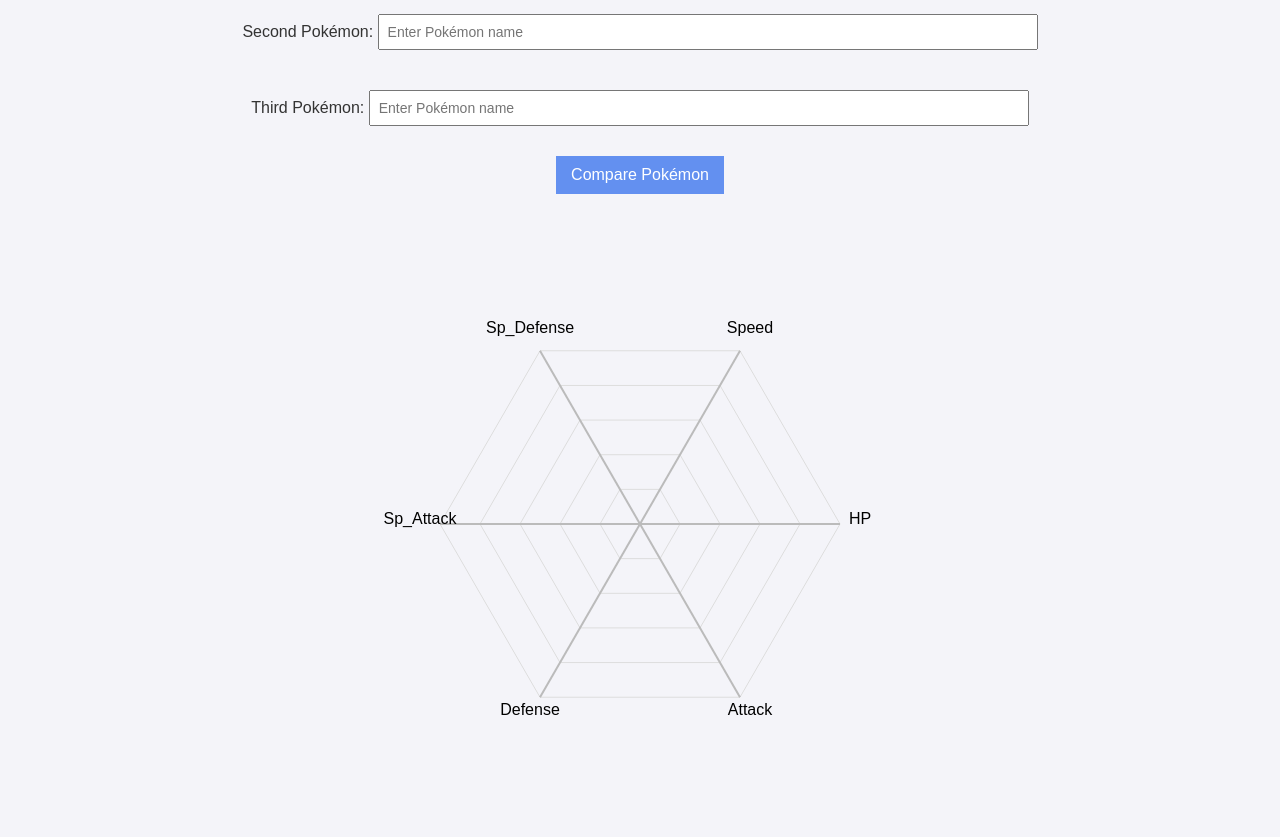
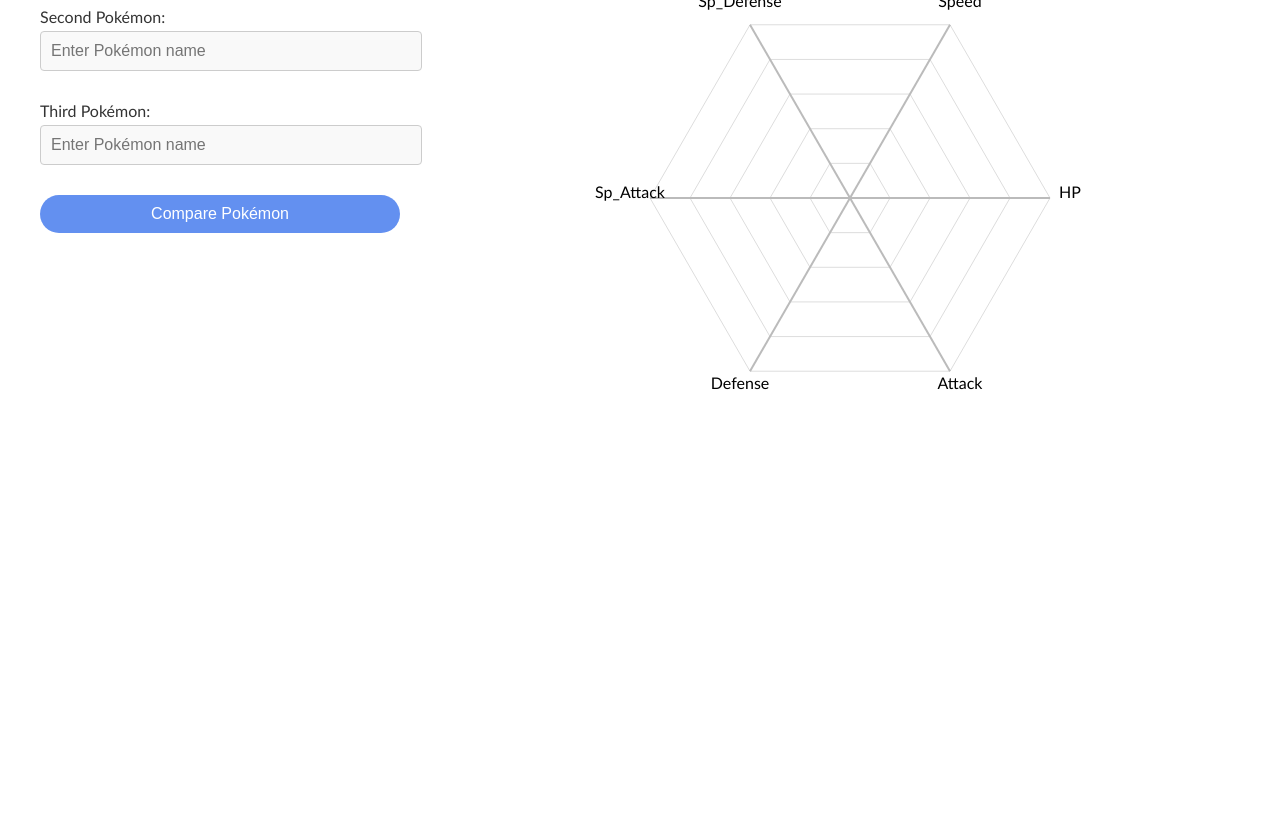
Before and after one commit to YusukeHayashibara/Pokemon_Compare, a plain HTML site: page index.html in a window 1280 px wide. Shown: the part 152-989 px from the top of the page. After the commit the page ends 800 px from the top, so only its background shows below. Drawn offline with nearby package versions, Linux system fonts and the light colour scheme; files whose address does not match are found by name.

Commit message:
Update style.css

```diff
--- a/style.css
+++ b/style.css
@@ -1,47 +1,68 @@
-/* Estilos Gerais */
+/* General Styles */
 body {
-    font-family: Arial, sans-serif;
-    background-color: #f4f4f9;
+    font-family: Gill Sans, sans-serif;
+    background-color: #ffffff;
     margin: 0;
     padding: 0;
 }
 
 .container {
-    width: 90%;
-    max-width: 800px;
+    display: flex;
+    justify-content: space-between;
+    align-items: flex-start;
+    max-width: 1200px;
     margin: 0 auto;
-    text-align: center;
     padding: 20px;
+}
+
+.left-panel {
+    width: 30%;
+    text-align: left;
+}
+
+.right-panel {
+    width: 65%;
 }
 
 h1 {
     color: #444;
+    font-size: 24px;
+    margin-bottom: 20px;
 }
 
 .form {
     margin: 20px 0;
-    position: relative; /* Necessário para o posicionamento correto das caixas de sugestões */
+    position: relative;
 }
 
 label {
+    display: block;
     font-size: 16px;
     color: #333;
+    margin-bottom: 5px;
 }
 
 input {
-    margin: 10px 0;
-    padding: 8px;
-    width: 80%;
-    font-size: 14px;
+    width: 100%;
+    padding: 10px;
+    border: 1px solid #ccc;
+    border-radius: 4px;
+    font-size: 16px;
+    background-color: #f9f9f9;
+    margin-bottom: 10px;
 }
 
 button {
-    padding: 10px 15px;
+    width: 100%;
+    padding: 10px 50px;
     font-size: 16px;
     background-color: #6390F0;
     color: white;
     border: none;
+    border-radius: 20px;
     cursor: pointer;
+    transition: background-color 0.3s ease-in-out;
+    margin-bottom: 10px;
 }
 
 button:hover {
@@ -50,28 +71,36 @@ button:hover {
 
 #chart-container {
     margin-top: 30px;
+    text-align: center;
 }
 
-/* Estilos da caixa de sugestões */
 .suggestions-box {
+    position: absolute;
+    top: 100%;
+    left: 0;
+    width: 100%;
+    max-height: 200px;
+    overflow-y: auto;
     border: 1px solid #ccc;
     border-radius: 4px;
-    max-height: 150px;
-    overflow-y: auto;
     background-color: #fff;
-    position: absolute; /* A caixa será posicionada abaixo do input */
-    top: 100%; /* Fica imediatamente abaixo do input */
-    left: 0;
-    width: 100%; /* Largura igual ao input */
     z-index: 10;
     display: none;
 }
 
 .suggestions-box div {
-    padding: 8px;
+    padding: 10px;
     cursor: pointer;
+    transition: background-color 0.2s ease-in-out;
 }
 
 .suggestions-box div:hover {
     background-color: #f0f0f0;
 }
+
+.legend {
+    margin-top: 20px;
+    text-align: left;
+    font-size: 14px;
+    color: #333;
+}
```
